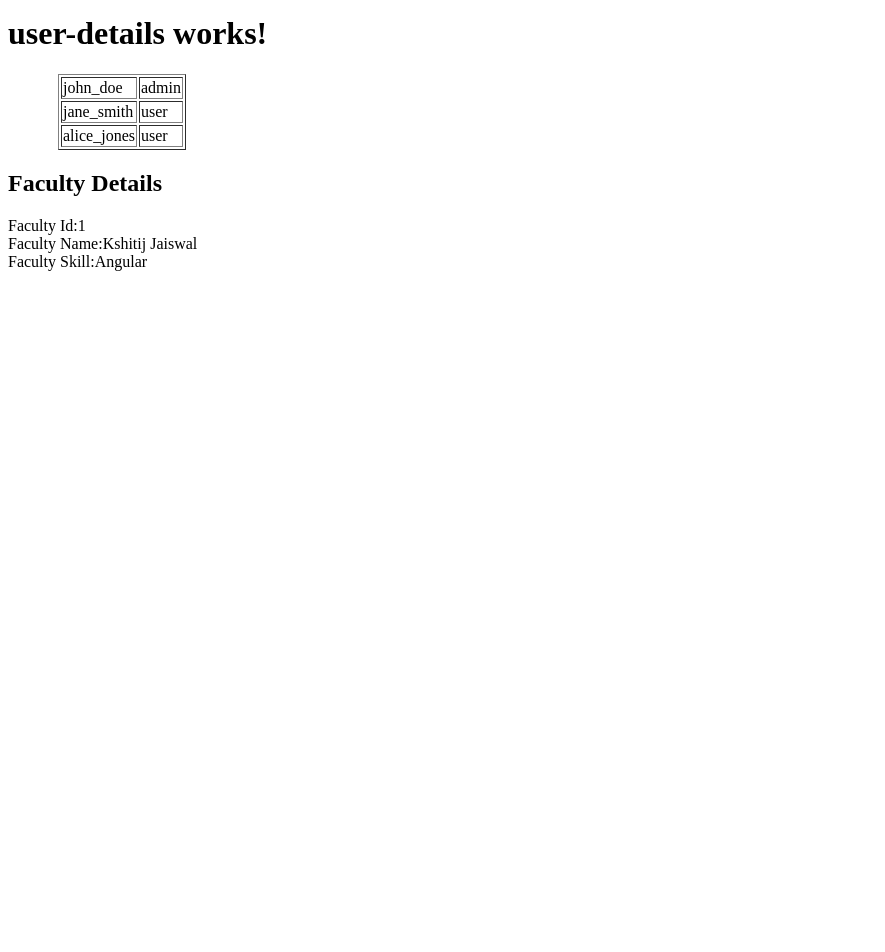
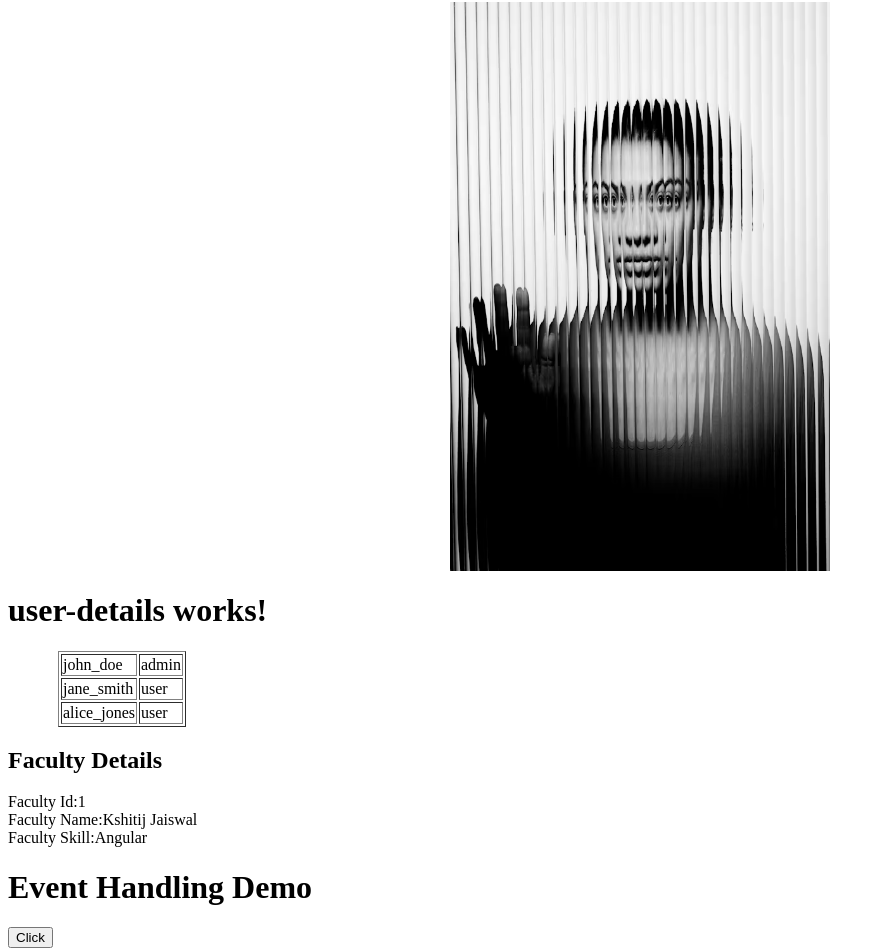
Before and after one commit to kshitijdev24/Angular-Project2, an Angular app: page / in a window 1280 px wide. Shown: the part 6-958 px from the top of the page, without its empty margins (0-885 px from the left). Before the commit the page ends 800 px from the top, so only its background shows below. Built offline with nearby package versions, Linux system fonts and the light colour scheme.

Commit message:
feat(eventhandling-demo): add event handling demo component
- Created eventhandling-demo component with HTML, CSS, and TypeScript files.
- Implemented a button that increments a count and logs the event to the console.
- Added unit tests to verify component creation.

```diff
--- a/src/app/app.css
+++ b/src/app/app.css
@@ -0,0 +1,7 @@
+.center-img{
+    display:block;
+    margin-left:auto;
+    margin-right:auto;
+    width:30%;
+
+}
--- a/src/app/app.html
+++ b/src/app/app.html
@@ -1,3 +1,4 @@
-
+<img [src]="imgUrl" alt="Image" class="center-img">
 <app-user-details></app-user-details>
 <app-faculty-details></app-faculty-details>
+<app-eventhandling-demo></app-eventhandling-demo>
--- a/src/app/app.ts
+++ b/src/app/app.ts
@@ -2,12 +2,15 @@ import { Component, signal } from '@angular/core';
 import { RouterOutlet } from '@angular/router';
 import { UserDetails } from './user-details/user-details';
 import { FacultyDetails } from './faculty-details/faculty-details';
+import{ EventhandlingDemo } from './eventhandling-demo/eventhandling-demo';
 @Component({
   selector: 'app-root',
-  imports: [RouterOutlet, UserDetails, FacultyDetails],
+  imports: [ UserDetails, FacultyDetails, EventhandlingDemo],
   templateUrl: './app.html',
-  styleUrl: './app.css'
+  styleUrl: './app.css',
+
 })
 export class App {
   protected readonly title = signal('Angular-Project2');
+  imgUrl = 'premium_photo-1747851576159-8d483776648d.avif';
 }
--- /dev/null
+++ b/src/app/eventhandling-demo/eventhandling-demo.html
@@ -0,0 +1,3 @@
+<h1>Event Handling Demo</h1>
+<button (click)="incrementCount($event)">Click</button>
+<p>Count:{{count}}</p>
--- /dev/null
+++ b/src/app/eventhandling-demo/eventhandling-demo.ts
@@ -0,0 +1,16 @@
+import { Component } from '@angular/core';
+
+@Component({
+  selector: 'app-eventhandling-demo',
+  imports: [],
+  templateUrl: './eventhandling-demo.html',
+  styleUrl: './eventhandling-demo.css',
+})
+export class EventhandlingDemo {
+  count: number = 0;
+  incrementCount(event: any) {
+    this.count += 1;
+    console.log(event);
+    console.log('Button clicked! Count: ' + event.target.value);
+  }
+}
```
Also changed, not shown: public/premium_photo-1747851576159-8d483776648d.avif (added), src/app/eventhandling-demo/eventhandling-demo.css (added), 1 other file (tests, documents, lock files or other folders).
